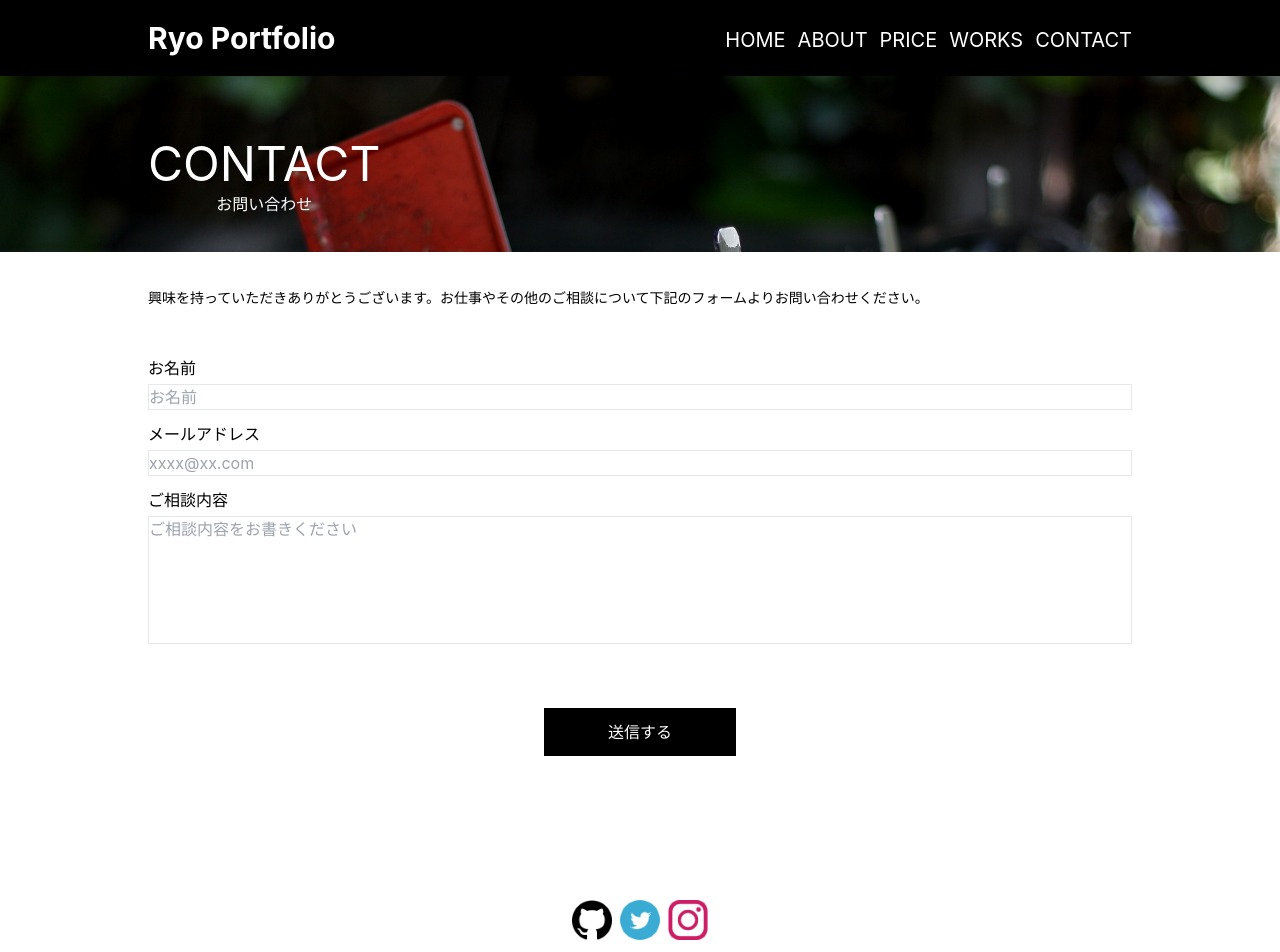
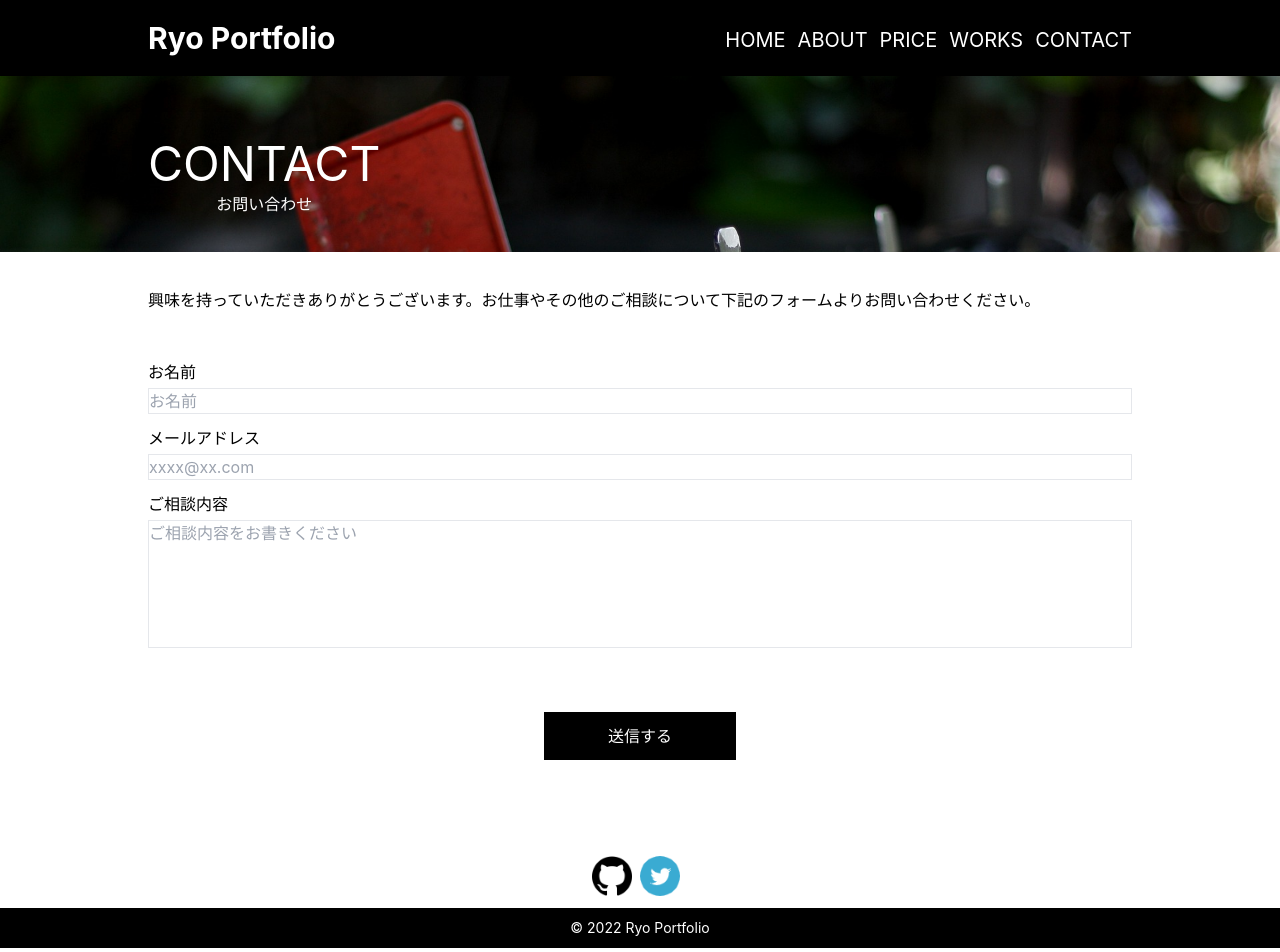
Before and after one commit to ryogaowl/Ryosportfolio, a Next.js app: page /contact in a window 1280 px wide. Shown: the top 952 px of the page. Built offline with nearby package versions, Linux system fonts and the light colour scheme.

Commit message:
💄 スタイルの変更

```diff
--- a/components/footer.jsx
+++ b/components/footer.jsx
@@ -1,7 +1,7 @@
 export function Footer() {
   return (
     <>
-      <div className="mt-36 flex justify-center">
+      <div className="md:mt-24 mt-14 flex justify-center">
         <a
           href="https://github.com/ryogaowl/Ryosportfolio.git"
           target="blank"
@@ -10,18 +10,11 @@ export function Footer() {
           <img src="/images/github.png" alt="" />
         </a>
         <a
-          href="https://twitter.com/ryo_____eng"
+          href="https://twitter.com/owl__goat"
           target="blank"
           className="block w-10 h-10 mr-2"
         >
           <img src="/images/twitter.png" alt="" />
-        </a>
-        <a
-          href="https://www.instagram.com/roomsadbeats999/"
-          target="blank"
-          className="block w-10 h-10 hover:transform "
-        >
-          <img src="/images/insta.png" alt="" />
         </a>
       </div>
       <div className="mt-3 bg-black w-full h-10 flex items-center bottom-0">
--- a/pages/contact.jsx
+++ b/pages/contact.jsx
@@ -18,7 +18,7 @@ export default function Contact() {
         </div>
       </div>
       <div className=" md:w-4/5 mx-auto my-0 px-5">
-        <p className="md:text-sm text-xs mt-9 ">
+        <p className="md:text-base text-sm mt-9 ">
           興味を持っていただきありがとうございます。お仕事やその他のご相談について下記のフォームよりお問い合わせください。
         </p>
         <form
--- a/pages/works/index.jsx
+++ b/pages/works/index.jsx
@@ -26,8 +26,8 @@ export default function works({ works }) {
           </div>
         </div>
       </div>
-      <div className=" md:w-4/5 mx-auto my-0 px-10">
-        <h1 className="text-2xl w-full md:text-3xl  mt-5 border-l-4 border-b  border-b-gray-600 border-black pl-2 ">
+      <div className=" md:w-4/5 mx-auto my-0 px-5">
+        <h1 className="text-2xl w-full md:text-3xl  mt-14 border-l-4 border-b  border-b-gray-600 border-black pl-2 ">
           制作物のご紹介
         </h1>
         <div className="md:flex flex-wrap block w-full mt-10 justify-between mx-auto md:px-10 px-1">
```
